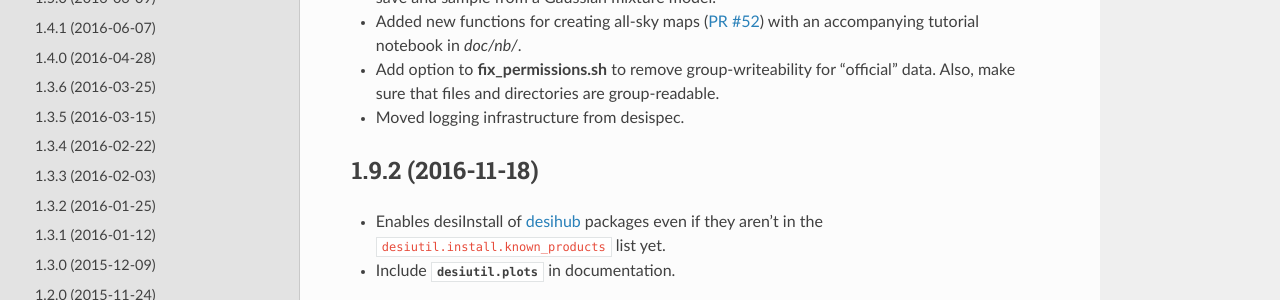
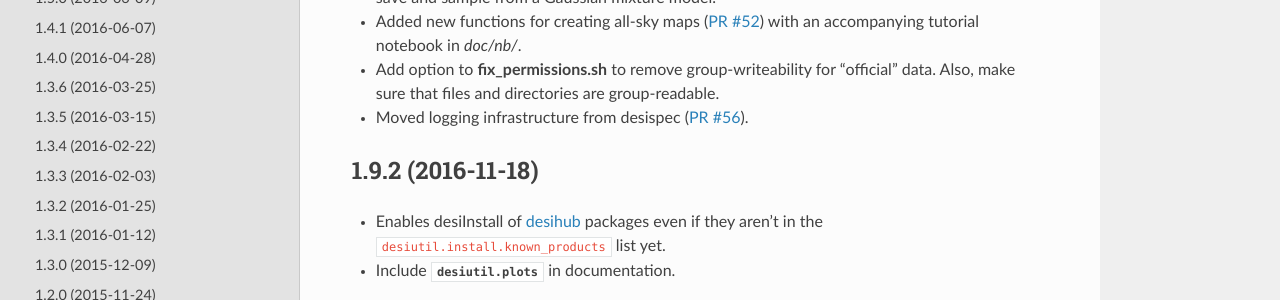
Before and after one commit to desihub/desiutil, a Sphinx documentation site: the page built from doc/changes.rst, in a window 1280 px wide and 900 px high. Shown: the part 255-555 px from the top of the window. Built offline with Sphinx 7.4.7 and the Read the Docs theme 2.0.0, drawn with Linux system fonts in a browser that asks for light colours.

Commit message:
add pr number to changes.rst

```diff
--- a/doc/changes.rst
+++ b/doc/changes.rst
@@ -12,9 +12,10 @@ Change Log
   accompanying tutorial notebook in `doc/nb/`.
 * Add option to :command:`fix_permissions.sh` to remove group-writeability for
   "official" data. Also, make sure that files and directories are group-readable.
-* Moved logging infrastructure from desispec.
+* Moved logging infrastructure from desispec (`PR #56`_).
 
 .. _`PR #52`: https://github.com/desihub/desiutil/pull/52
+.. _`PR #56`: https://github.com/desihub/desiutil/pull/56
 
 1.9.2 (2016-11-18)
 ------------------
```
